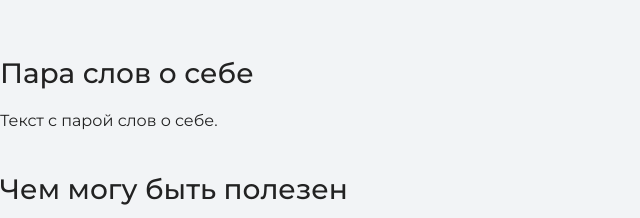
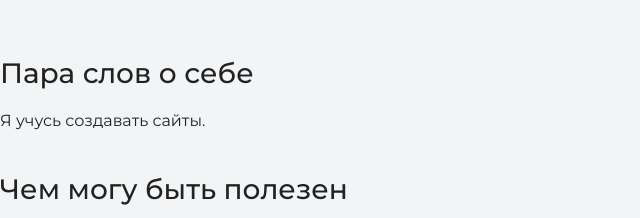
Before and after one commit to Katya-Maluk/portfolio_example, a plain HTML site: page index.html in a window 1280 px wide. Shown: the part 1247-1465 px from the top of the page, 0-640 px from the left. Drawn offline with nearby package versions, Linux system fonts and the light colour scheme.

Commit message:
Меняет текст на index.html

```diff
--- a/index.html
+++ b/index.html
@@ -29,7 +29,7 @@
     <section class="intro">
       <h2 class="subheading">Давайте познакомимся</h2>
       <h3>Пара слов о себе</h3>
-      <p>Текст с парой слов о себе.</p>
+      <p>Я учусь создавать сайты.</p>
       <h3>Чем могу быть полезен</h3>
       <p>Текст о том, чем могу быть полезен.</p>
     </section>
```
